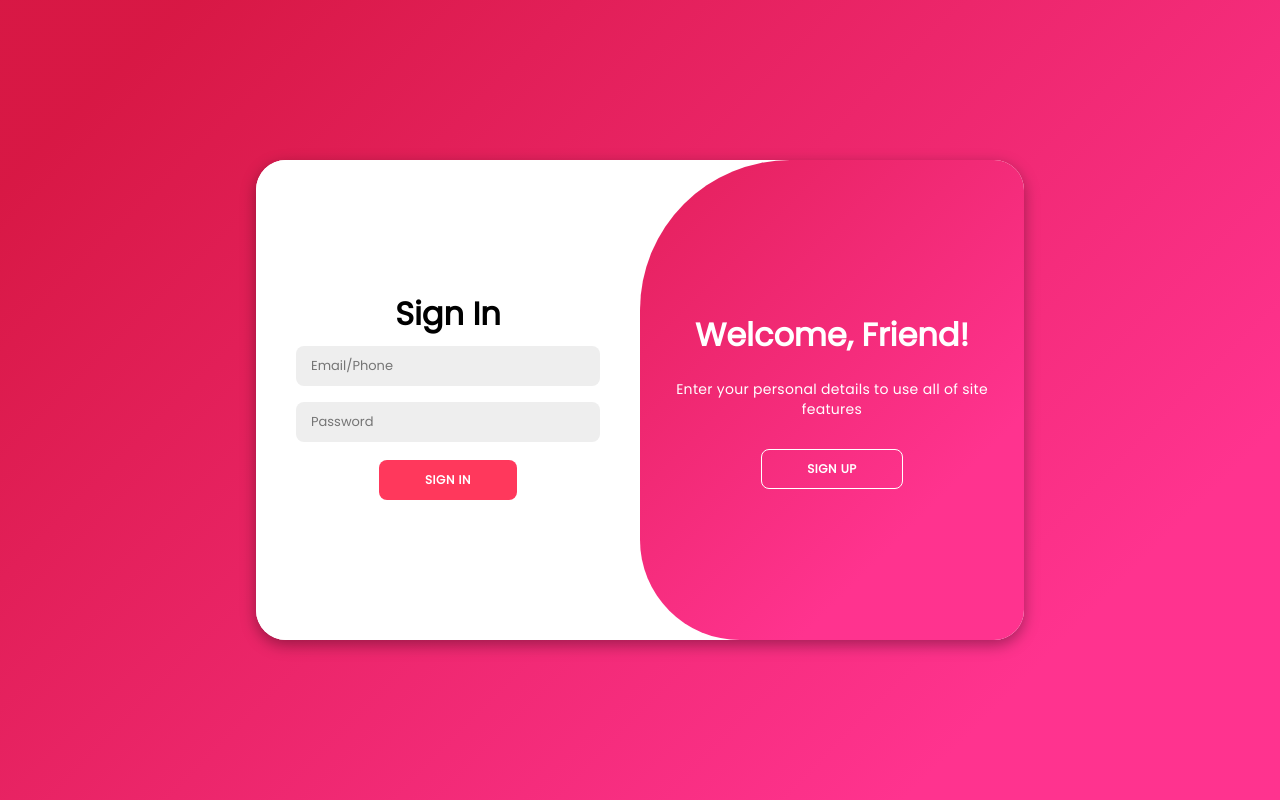
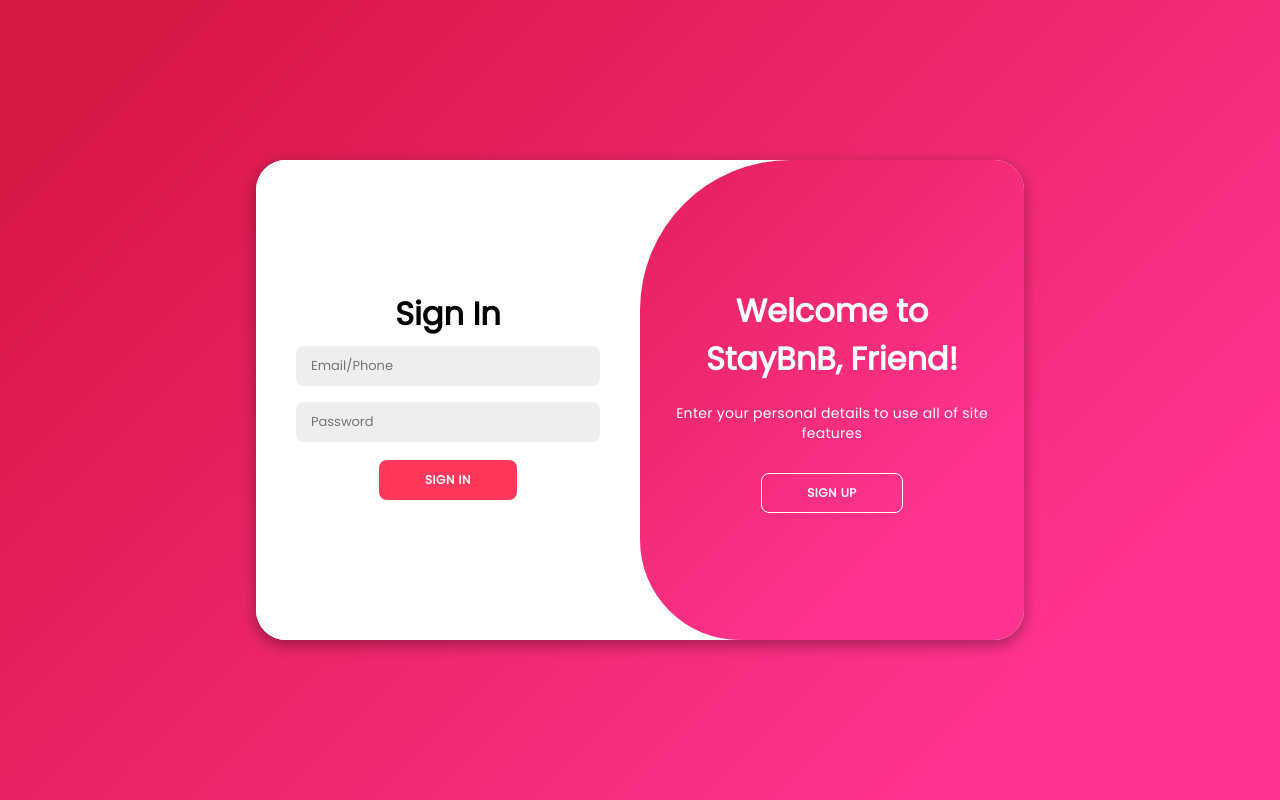
Before and after one commit to tashwini-p/B33-Group1, a plain HTML site: page ravi/index.html in a window 1280 px wide. Drawn offline with Linux system fonts and the light colour scheme; no server answers.

Commit message:
login headings changed

```diff
--- a/ravi/index.html
+++ b/ravi/index.html
@@ -45,7 +45,7 @@
                     <button class="hidden btnsign" id="login">Sign In</button>
                 </div>
                 <div class="toggle-panel toggle-right">
-                    <h1>Welcome, Friend!</h1>
+                    <h1>Welcome to StayBnB, Friend!</h1>
                     <p>Enter your personal details to use all of site features</p>
                     <button class="hidden btnsign" id="register">Sign Up</button>
                 </div>
--- a/ravi/script.js
+++ b/ravi/script.js
@@ -10,9 +10,6 @@
 let toast = document.querySelector(".toast");
 let toastText = document.querySelector(".toast-text");
 let toastClose = document.querySelector(".toast-close");
-
-
-
 
 //Signup
 let signupFirstNameInput = document.getElementById("firstname-signup");
```
